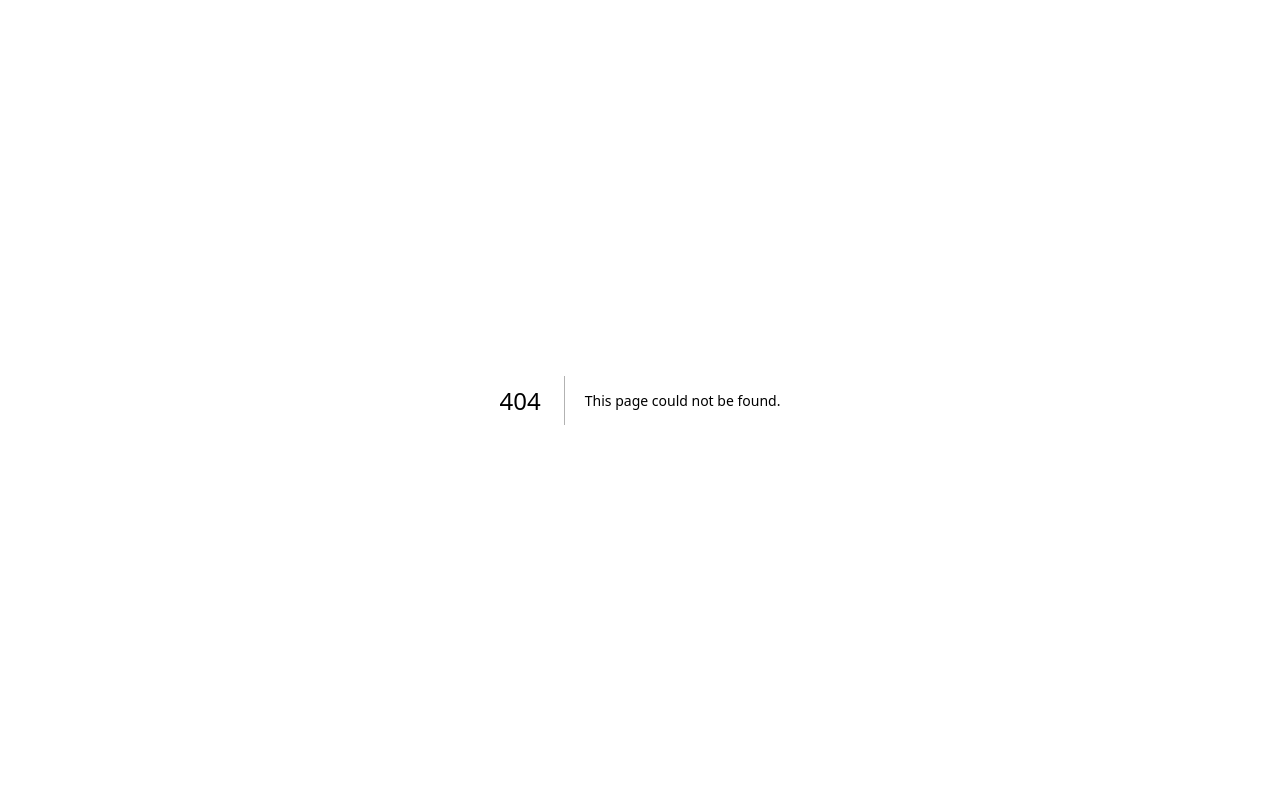
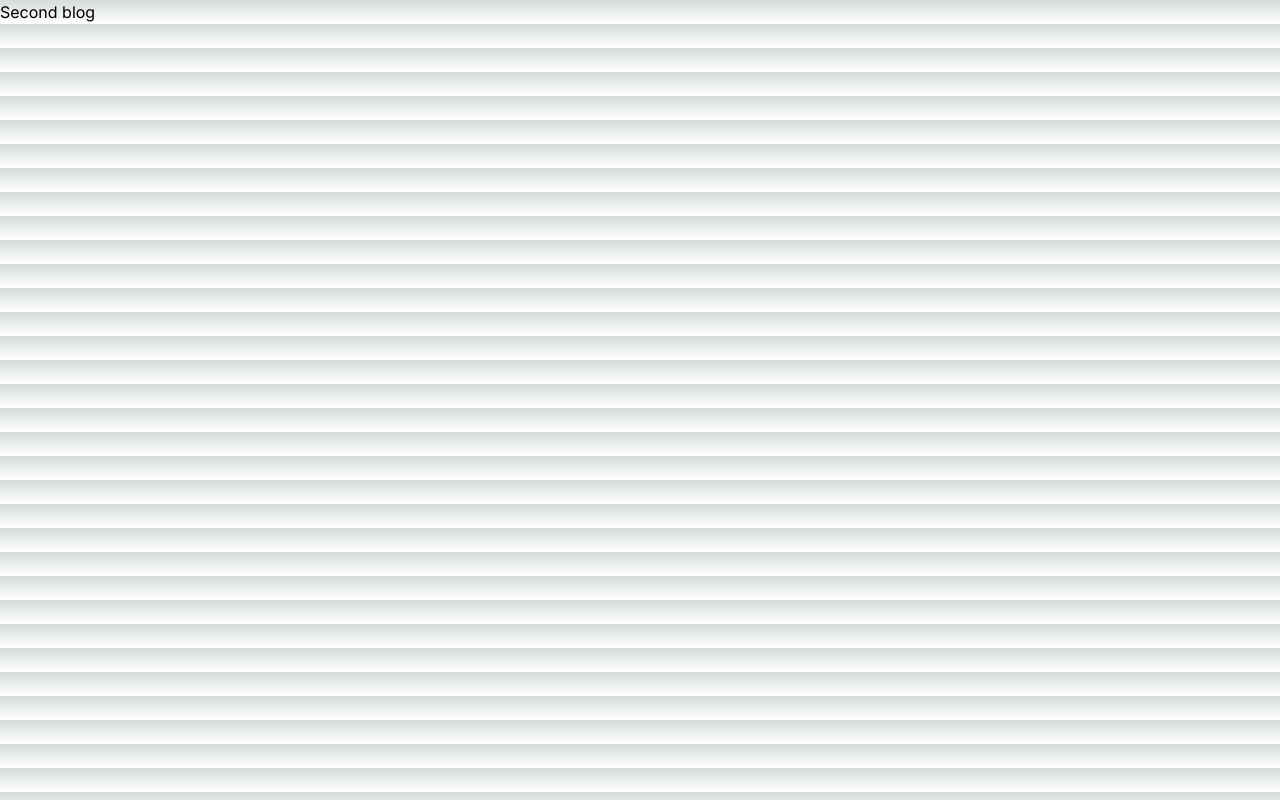
Before and after one commit to brian-ambani/nextjs-projects, a Next.js app in the folder beginner-project/: page /blog/second in a window 1280 px wide. Before the commit this address had no page. Built offline with nearby package versions, Linux system fonts and the light colour scheme.

Commit message:
updated nested routes

```diff
--- /dev/null
+++ b/beginner-project/app/blog/first/page.tsx
@@ -0,0 +1,5 @@
+import React from "react";
+
+export default function FirstBlog() {
+  return <div>First Blog</div>;
+}
--- /dev/null
+++ b/beginner-project/app/blog/page.tsx
@@ -0,0 +1,5 @@
+import React from "react";
+
+export default function Blog() {
+  return <div>My Blog</div>;
+}
--- /dev/null
+++ b/beginner-project/app/blog/second/page.tsx
@@ -0,0 +1,5 @@
+import React from "react";
+
+export default function SecondBlog() {
+  return <div>Second blog</div>;
+}
```
